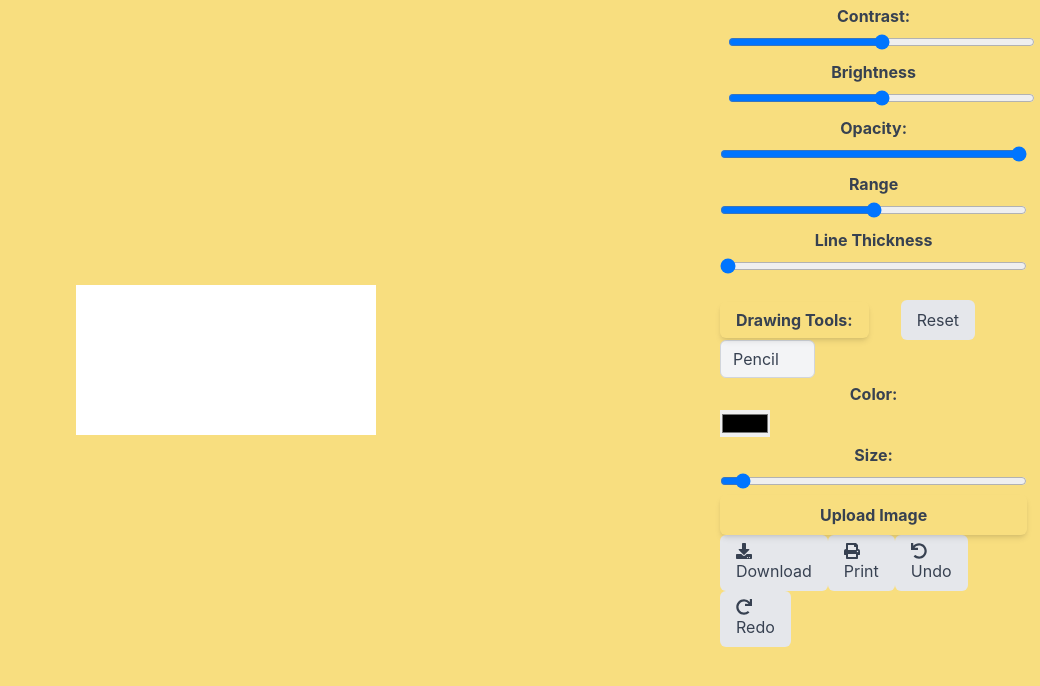
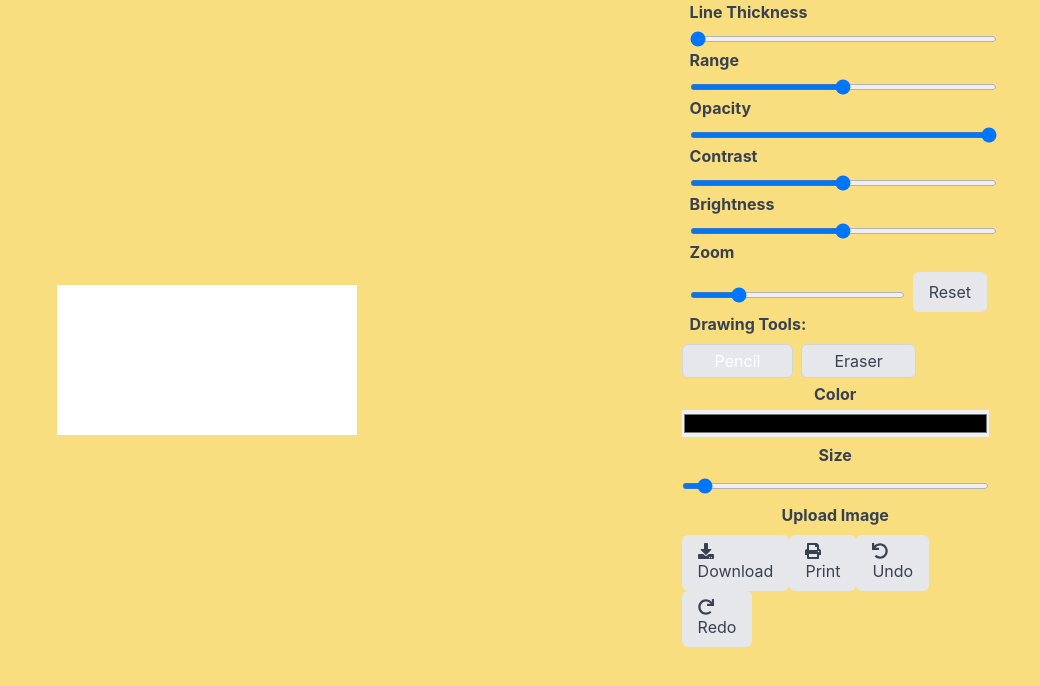
Before and after one commit to huzaifasad/Image-Editor-Fiverr, a React (Create React App) app: page / in a window 1280 px wide. Shown: the top 686 px of the page, without its empty margins (240-1280 px from the left). Built offline with nearby package versions, Linux system fonts and the light colour scheme.

Commit message:
Update ImageEditor.js

```diff
--- a/src/ImageEditor.js
+++ b/src/ImageEditor.js
@@ -1,16 +1,16 @@
-
 import React, { useState, useEffect, useRef } from 'react';
 import { FaUndo, FaRedo, FaDownload, FaPrint } from 'react-icons/fa';
+import { FaPencilAlt, FaEraser } from 'react-icons/fa';
 
 export default function ImageEditor() {
     const [image, setImage] = useState(null);
     const [previewImage, setPreviewImage] = useState(null);
     const [contrast, setContrast] = useState(100);
     const [brightness, setBrightness] = useState(100);
-    const [opacity, setOpacity] = useState(100);
+    const [opacity, setOpacity] = useState(0);
     const [grayscale, setGrayscale] = useState(0);
     const [sharpness, setSharpness] = useState(0);
-    const [extrasharp, setExtrasharp] = useState(0); // Added extra sharpness state
+    const [extrasharp, setExtrasharp] = useState(0);
     const [lineThickness, setLineThickness] = useState(2);
     const [isDrawing, setIsDrawing] = useState(false);
     const [tool, setTool] = useState('pencil');
@@ -18,15 +18,19 @@ export default function ImageEditor() {
     const [currentSize, setCurrentSize] = useState(2);
     const [undoStack, setUndoStack] = useState([]);
     const [redoStack, setRedoStack] = useState([]);
-    const [originalImage, setOriginalImage] = useState(null); // Store original image
-    const canvasRef = useRef(null);
-    const [firstImageLoad, setFirstImageLoad] = useState(true); // Flag to track first image load
+    const [originalImage, setOriginalImage] = useState(null);
+    const imageCanvasRef = useRef(null);
+    const drawingCanvasRef = useRef(null);
+    const [firstImageLoad, setFirstImageLoad] = useState(true);
+    const [zoomLevel, setZoomLevel] = useState(50); // Default zoom level
 
+    const handleZoomChange = (e) => {
+        setZoomLevel(parseInt(e.target.value)); // Update zoom level based on the range input value
+    };
 
     useEffect(() => {
         if (image) {
             if (firstImageLoad) {
-                // Reset filter states to defaults for the first image load
                 setContrast(100);
                 setBrightness(100);
                 setOpacity(100);
@@ -38,17 +42,17 @@ export default function ImageEditor() {
                 setCurrentSize(2);
                 setUndoStack([]);
                 setRedoStack([]);
-                setFirstImageLoad(false); // Set flag to false after applying the reset
+                setFirstImageLoad(false);
             }
 
-            setOriginalImage(image); // Store original image when a new image is uploaded
+            setOriginalImage(image);
 
-            const canvas = canvasRef.current;
-            const ctx = canvas.getContext('2d');
+            const imageCanvas = imageCanvasRef.current;
+            const ctx = imageCanvas.getContext('2d');
             const img = new Image();
             img.onload = () => {
-                canvas.width = img.width;
-                canvas.height = img.height;
+                imageCanvas.width = img.width;
+                imageCanvas.height = img.height;
 
                 const isNegative = contrast < 100;
                 const filter = `
@@ -61,23 +65,22 @@ export default function ImageEditor() {
                 ctx.filter = filter;
                 ctx.drawImage(img, 0, 0);
 
-                // Apply sharpening
-                applySharpening(ctx, canvas.width, canvas.height, sharpness);
+                if (sharpness !== 0) {
+                    applySharpening(ctx, imageCanvas.width, imageCanvas.height, sharpness);
+                }
 
-                // Apply additional sharpening
-                const imageData = ctx.getImageData(0, 0, canvas.width, canvas.height);
+                if (extrasharp !== 0) {
+                    const imageData = ctx.getImageData(0, 0, imageCanvas.width, imageCanvas.height);
                     const sharpenedData = extrashapfunction(imageData, extrasharp);
                     ctx.putImageData(sharpenedData, 0, 0);
+                }
 
-                setPreviewImage(canvas.toDataURL());
+                setPreviewImage(imageCanvas.toDataURL());
             };
             img.src = image;
         }
     }, [image, contrast, brightness, opacity, grayscale, sharpness, extrasharp, firstImageLoad]);
 
-
-
-    // Apply sharpening to the canvas context
     const applySharpening = (ctx, width, height, sharpness) => {
         const imageData = ctx.getImageData(0, 0, width, height);
         const data = imageData.data;
@@ -88,7 +91,7 @@ export default function ImageEditor() {
             -1, -1, -1,
             -1, 9 + factor, -1,
             -1, -1, -1
-        ]; // Kernel for sharpening (unsharp mask)
+        ];
 
         for (let i = 0; i < data.length; i += 4) {
             let sumRed = 0;
@@ -109,42 +112,7 @@ export default function ImageEditor() {
 
         ctx.putImageData(imageData, 0, 0);
     };
-const x=0;
- const handleImageChange = (e) => {
-    const file = e.target.files[0];
-    const reader = new FileReader();
 
-    reader.onload = () => {
-        setImage(reader.result);
-        const canvas = canvasRef.current;
-        const ctx = canvas.getContext('2d');
-        ctx.clearRect(0, 0, canvas.width, canvas.height);
-
-        // Reset filters and clear the canvas
-        resetFilters(canvas, ctx);
-
-        // Redraw the original image
-        if (originalImage) {
-            const img = new Image();
-            img.onload = () => {
-                ctx.drawImage(img, 0, 0);
-            };
-            img.src = originalImage;
-        }
-    };
-
-    if (file) {
-        reader.readAsDataURL(file);
-    } else {
-        // If no file selected, reset the image state
-        setImage(null);
-    }
-};
-
-
-    const handleContrastChange = (e) => {
-        setContrast(e.target.value);
-    };
     const extrashapfunction = (imageData, level) => {
         // Implementation remains the same
         const data = imageData.data;
@@ -195,24 +163,69 @@ const x=0;
 
         return imageData;
     };
+
+    const handleImageChange = (e) => {
+        const file = e.target.files[0];
+        const reader = new FileReader();
+
+        reader.onload = () => {
+            setImage(reader.result);
+            setContrast(100);
+            setBrightness(100);
+            setOpacity(0);
+            setGrayscale(0);
+            setSharpness(0);
+            setExtrasharp(0);
+            setFirstImageLoad(true);
+
+            const imageCanvas = imageCanvasRef.current;
+            const ctx = imageCanvas.getContext('2d');
+            ctx.clearRect(0, 0, imageCanvas.width, imageCanvas.height);
+
+            if (originalImage) {
+                const img = new Image();
+                img.onload = () => {
+                    ctx.drawImage(img, 0, 0);
+                };
+                img.src = originalImage;
+            }
+        };
+
+        if (file) {
+            reader.readAsDataURL(file);
+        } else {
+            setImage(null);
+        }
+    };
+
+    const handleContrastChange = (e) => {
+        setContrast(e.target.value);
+    };
+
     const handleBrightnessChange = (e) => {
         setBrightness(e.target.value);
     };
 
     const handleOpacityChange = (e) => {
-        setOpacity(e.target.value);
+        const newOpacity = e.target.value;
+        const invertedOpacity = 100 - newOpacity;
+        setOpacity(invertedOpacity);
     };
 
     const handleGrayscaleChange = (e) => {
         setGrayscale(e.target.value);
     };
 
+    const handleSharpnessChange = (e) => {
+        setSharpness(e.target.value);
+    };
+
+    const handleextraSharpenChange = (e) => {
+        setExtrasharp(e.target.value);
+    };
+
     const handleToolChange = (e) => {
         setTool(e.target.value);
-    };
-
-    const handleSharpnessChange = (e) => {
-        setSharpness(e.target.value);
     };
 
     const handleLineThicknessChange = (e) => {
@@ -227,36 +240,9 @@ const x=0;
         setCurrentSize(e.target.value);
     };
 
-    const handleCanvasMouseDown = (e) => {
-        setIsDrawing(true);
-        const canvas = canvasRef.current;
-        const ctx = canvas.getContext('2d');
-        const x = e.nativeEvent.offsetX;
-        const y = e.nativeEvent.offsetY;
 
-        if (tool === 'pencil' || tool === 'eraser') {
-            ctx.beginPath();
-            ctx.moveTo(x, y);
-            ctx.strokeStyle = tool === 'pencil' ? currentColor : '#ffffff';
-            ctx.lineWidth = tool === 'eraser' ? lineThickness * 2 : currentSize;
-        }
-    };
-
-    const handleCanvasMouseMove = (e) => {
-        if (!isDrawing) return;
-        const canvas = canvasRef.current;
-        const ctx = canvas.getContext('2d');
-        const x = e.nativeEvent.offsetX;
-        const y = e.nativeEvent.offsetY;
-
-        if (tool === 'pencil' || tool === 'eraser') {
-            ctx.lineTo(x, y);
-            ctx.stroke();
-        }
-    };
 
     const handleReset = () => {
-        // Reset all filters and clear the canvas
         setContrast(100);
         setBrightness(100);
         setOpacity(100);
@@ -268,43 +254,49 @@ const x=0;
         setCurrentSize(2);
         setUndoStack([]);
         setRedoStack([]);
-        setImage(originalImage); // Set image back to original
-        setPreviewImage(null);
+        setImage(originalImage);
 
-        // Clear the canvas
-        const canvas = canvasRef.current;
-        const ctx = canvas.getContext('2d');
-        ctx.clearRect(0, 0, canvas.width, canvas.height);
+        const drawingCanvas = drawingCanvasRef.current;
+        const ctx = drawingCanvas.getContext('2d');
+        ctx.clearRect(0, 0, drawingCanvas.width, drawingCanvas.height); // Clear the drawing canvas
 
-        // Redraw the original image
+        const imageCanvas = imageCanvasRef.current;
+        const imageCtx = imageCanvas.getContext('2d');
+        imageCtx.clearRect(0, 0, imageCanvas.width, imageCanvas.height);
+
         if (originalImage) {
             const img = new Image();
             img.onload = () => {
-                ctx.drawImage(img, 0, 0);
+                imageCtx.drawImage(img, 0, 0);
             };
             img.src = originalImage;
         }
     };
-    const handleCanvasMouseUp = () => {
-        if (tool === 'pencil' || tool === 'eraser') {
-            setIsDrawing(false);
-            const canvas = canvasRef.current;
-            const ctx = canvas.getContext('2d');
-            setUndoStack([...undoStack, ctx.getImageData(0, 0, canvas.width, canvas.height)]);
-            setRedoStack([]); // Clear redo stack when new action is performed
-        }
+
+    const handleDownload = () => {
+        const imageCanvas = imageCanvasRef.current;
+        const drawingCanvas = drawingCanvasRef.current;
+        const mergedCanvas = document.createElement('canvas');
+        const mergedCtx = mergedCanvas.getContext('2d');
+
+        mergedCanvas.width = imageCanvas.width;
+        mergedCanvas.height = imageCanvas.height;
+
+        mergedCtx.drawImage(imageCanvas, 0, 0);
+        mergedCtx.drawImage(drawingCanvas, 0, 0);
+
+        const link = document.createElement('a');
+        link.download = 'edited_image.png';
+        link.href = mergedCanvas.toDataURL();
+        link.click();
     };
+
     const handlePrint = () => {
-        const canvas = canvasRef.current;
-        const ctx = canvas.getContext('2d');
-
-        // Open a new window with the canvas image
+        const imageCanvas = imageCanvasRef.current;
         const printWindow = window.open('', '_blank');
         printWindow.document.open();
-        printWindow.document.write('<img src="' + canvas.toDataURL() + '" style="width:100%; height:auto;">');
+        printWindow.document.write('<img src="' + imageCanvas.toDataURL() + '" style="width:100%; height:auto;">');
         printWindow.document.close();
-
-        // After the image has loaded in the new window, trigger print
         printWindow.onload = function() {
             printWindow.print();
         };
@@ -312,9 +304,9 @@ const x=0;
 
     const handleUndo = () => {
         if (undoStack.length > 0) {
-            const canvas = canvasRef.current;
-            const ctx = canvas.getContext('2d');
-            setRedoStack([...redoStack, ctx.getImageData(0, 0, canvas.width, canvas.height)]);
+            const drawingCanvas = drawingCanvasRef.current;
+            const ctx = drawingCanvas.getContext('2d');
+            setRedoStack([...redoStack, ctx.getImageData(0, 0, drawingCanvas.width, drawingCanvas.height)]);
             const lastAction = undoStack.pop();
             ctx.putImageData(lastAction, 0, 0);
             setUndoStack([...undoStack]);
@@ -323,79 +315,142 @@ const x=0;
 
     const handleRedo = () => {
         if (redoStack.length > 0) {
-            const canvas = canvasRef.current;
-            const ctx = canvas.getContext('2d');
-            setUndoStack([...undoStack, ctx.getImageData(0, 0, canvas.width, canvas.height)]);
+            const drawingCanvas = drawingCanvasRef.current;
+            const ctx = drawingCanvas.getContext('2d');
+            setUndoStack([...undoStack, ctx.getImageData(0, 0, drawingCanvas.width, drawingCanvas.height)]);
             const lastAction = redoStack.pop();
             ctx.putImageData(lastAction, 0, 0);
             setRedoStack([...redoStack]);
         }
     };
+    const draw = (e) => {
+        if (!isDrawing) return;
+        const drawingCanvas = drawingCanvasRef.current;
+        const ctx = drawingCanvas.getContext('2d');
+        const x = e.nativeEvent.offsetX;
+        const y = e.nativeEvent.offsetY;
 
-    const handleDownload = () => {
-        const canvas = canvasRef.current;
-        const link = document.createElement('a');
-        link.download = 'edited_image.png';
-        link.href = canvas.toDataURL();
-        link.click();
+        ctx.lineTo(x, y);
+        ctx.strokeStyle = currentColor;
+        ctx.lineWidth = currentSize;
+        ctx.stroke();
     };
-    const handleextraSharpenChange = (e) => {
-        setExtrasharp(e.target.value);
+
+    // Function to start drawing
+    const startDrawing = (e) => {
+        setIsDrawing(true);
+        const drawingCanvas = drawingCanvasRef.current;
+        const ctx = drawingCanvas.getContext('2d');
+        const x = e.nativeEvent.offsetX;
+        const y = e.nativeEvent.offsetY;
+
+        ctx.beginPath();
+        ctx.moveTo(x, y);
+        ctx.strokeStyle = currentColor;
+        ctx.lineWidth = currentSize;
+    };
+
+    // Function to stop drawing
+    const endDrawing = () => {
+        setIsDrawing(false);
+    };
+
+    // Function to handle canvas mouse down event
+    const handleCanvasMouseDown = (e) => {
+        startDrawing(e);
+    };
+
+    // Function to handle canvas mouse move event
+    const handleCanvasMouseMove = (e) => {
+        draw(e);
+    };
+
+    // Function to handle canvas mouse up event
+    const handleCanvasMouseUp = () => {
+        endDrawing();
     };
     return (
         <div className='h-screen w-screen flex bg-[#F8DE7F]'>
-            <div className='w-[75%] px-2'>
-                <div className='   h-[90%]  w-[97%] flex items-center justify-center'>
+        <div className='w-[72%] h-screen px-2'>
+            <div className='h-[90%]  w-[97%] flex items-center justify-center'>
               <canvas
-    key={image} // Add this key that depends on the image state
+    key={image}
     className="relative overflow-hidden bg-[#fff]"
-    ref={canvasRef}
+    ref={(canvas) => {
+        imageCanvasRef.current = canvas;
+        drawingCanvasRef.current = canvas;
+    }}
     onMouseDown={handleCanvasMouseDown}
     onMouseMove={handleCanvasMouseMove}
     onMouseUp={handleCanvasMouseUp}
 />
 
             </div>
-
         </div>
             <div className='w-[24%]'>
                 <div className=' h-screen '>
+                <div>
+                        <label className='flex items-center  text-gray-700 font-bold rounded-md  px-2 transform hover:scale-105 transition-transform duration-300'>Line Thickness</label>
+                        <input
+                            type="range"
+                            min="0"
+                            max="100"
+                            value={extrasharp}
+                            onChange={handleextraSharpenChange}
+                            className="custom-range ml-2 w-full h-4"
+ style={{ height: '6px' }}                            />
+                    </div>
+                    <div>
+                        <label className='flex items-center  text-gray-700 font-bold rounded-md  px-2 transform hover:scale-105 transition-transform duration-300'>Range</label>
+                        <input
+                            type="range"
+                            min="-200"
+                            max="200"
+                            value={sharpness}
+                            onChange={handleSharpnessChange}
 
+                            className="custom-range ml-2 w-full h-4"
+ style={{ height: '6px' }}           />
+                    </div>
+                    <div>
+                        <label className='flex items-center  text-gray-700 font-bold rounded-md  px-2 transform hover:scale-105 transition-transform duration-300'>Opacity</label>
+                        <input
+    type="range"
+    min="0"
+    max="100"
+    value={100 - opacity} // Invert the value for the slider
+    onChange={handleOpacityChange}
+    className="custom-range ml-2 w-full h-4" // Adjust the height here
+    style={{ height: '6px' }} // Adjust the width here
+/>
+                    </div>
                     <div className=''>
-                        <label className='flex items-center justify-center text-gray-700 font-bold rounded-md shadow-xs py-1 px-2 transform hover:scale-105 transition-transform duration-300'>Contrast:</label>
+                        <label className='flex items-center  text-gray-700 font-bold rounded-md  px-2 transform hover:scale-105 transition-transform duration-300'>Contrast</label>
                         <input
                             type="range"
                             min="0"
                             max="200"
                             value={contrast}
                             onChange={handleContrastChange}
-                            className="ml-2   w-full"
-                        />
+                            className="custom-range ml-2 w-full"
+                            style={{ height: '6px' }}                         />
 
                     </div>
 
-                   <div className=''>
-                        <label className='flex items-center justify-center text-gray-700 font-bold rounded-md shadow-xs py-1 px-2 transform hover:scale-105 transition-transform duration-300'>Brightness</label>
+                    <div>
+                        <label className='flex items-center  text-gray-700 font-bold rounded-md  px-2 transform hover:scale-105 transition-transform duration-300'>Brightness</label>
                         <input
                             type="range"
                             min="0"
                             max="200"
                             value={brightness}
                             onChange={handleBrightnessChange}
-                            className="custom-range ml-2 w-full"                            />
-
+                            className="custom-range ml-2 w-full"
+                            style={{ height: '6px' }}
+                                           />
                     </div>
 
-                    <div>
-                        <label className='flex items-center justify-center text-gray-700 font-bold rounded-md shadow-xs py-1 px-2 transform hover:scale-105 transition-transform duration-300'>Opacity:</label>
-                        <input
-                            type="range"
-                            min="0"
-                            max="100"
-                            value={opacity}
-                            onChange={handleOpacityChange}
- className="w-full"                           />
-                    </div>
+
 
                     {/* <div>
                         <label className='flex'>Grayscale:</label>
@@ -408,66 +463,72 @@ const x=0;
                         />
                     </div> */}
 
+
+
+
                     <div>
-                        <label className='flex items-center justify-center text-gray-700 font-bold rounded-md shadow-xs py-1 px-2 transform hover:scale-105 transition-transform duration-300'>Range</label>
+                    <label className='flex items-center  text-gray-700 font-bold rounded-md  px-2 transform hover:scale-105 transition-transform duration-300'>Zoom</label>
     <input
         type="range"
-                            min="-200"
+        min="10"
         max="200"
-                            value={sharpness}
-                            onChange={handleSharpnessChange}
- className="w-full"                           />
-                    </div>
+        value={zoomLevel}
+        onChange={handleZoomChange}
+        className="custom-range ml-2 w-[70%]"
+        style={{ height: '6px' }}
+    />
+      <button className="ml-2 mt-2 bg-gray-200 text-gray-700 px-4 py-2 rounded-md hover:bg-gray-300 transition-colors" onClick={handleReset}>Reset</button>
 
-                    <div>
-                        <label className='flex items-center justify-center text-gray-700 font-bold rounded-md shadow-xs py-1 px-2 transform hover:scale-105 transition-transform duration-300'>Line Thickness</label>
-                        <input
-                            type="range"
-                            min="0"
-                            max="100"
-                            value={extrasharp}
-                            onChange={handleextraSharpenChange}
- className="w-full"                                                      />
                     </div>
                     <div className="relative inline-block">
-  <label className=' items-center mt-2 justify-center text-gray-700 font-bold rounded-md shadow-md py-2 px-4 transform hover:scale-105 transition-transform duration-300' >Drawing Tools:</label>
-  <button className=' ml-8 mt-5 bg-gray-200 text-gray-700 px-4 py-2 rounded-md hover:bg-gray-300 transition-colors' onClick={handleReset}>
-                        Reset
+  <label className='items-center mt-2 justify-center text-gray-700 font-bold rounded-md py-1 px-2 transform hover:scale-105 transition-transform duration-300' >Drawing Tools:</label>
+</div>
+<div className="relative inline-block">
+  <button
+    className={`mt-2 bg-gray-200 text-gray-700 px-8 py-1 rounded-md hover:bg-gray-300 transition-colors border border-gray-300 ${
+      tool === 'pencil' ? 'bg-blue-400 text-white' : ''
+    }`}
+    onClick={() => setTool('pencil')}
+  >
+    Pencil
   </button>
-  <select
-    value={tool}
-    onChange={handleToolChange}
-    className="block appearance-none bg-gray-100 border border-gray-300 text-gray-700 py-2 px-3 pr-8 rounded-md leading-tight focus:outline-none focus:bg-white focus:border-gray-500"
+  <button
+    className={`ml-2 mt-2 bg-gray-200 text-gray-700 px-8 py-1 rounded-md hover:bg-gray-300 transition-colors border border-gray-300 ${
+      tool === 'eraser' ? 'bg-blue-400 text-white' : ''
+    }`}
+    onClick={() => setTool('eraser')}
   >
-    <option value="pencil">Pencil</option>
-    <option value="eraser">Eraser</option>
-  </select>
-
+    Eraser
+  </button>
 </div>
 
 
 
+
+
                     <div>
-                        <label className='flex items-center justify-center text-gray-700 font-bold rounded-md shadow-xs py-1 px-2 transform hover:scale-105 transition-transform duration-300'>Color:</label>
+                        <label className='flex items-center justify-center text-gray-700 font-bold rounded-md shadow-xs py-1 px-2 transform hover:scale-105 transition-transform duration-300'>Color</label>
                         <input
                             type="color"
                             value={currentColor}
                             onChange={(e) => handleColorChange(e.target.value)}
+                            className='w-full'
                         />
                     </div>
 
                     <div>
-                        <label className='flex items-center justify-center text-gray-700 font-bold rounded-md shadow-xs py-1 px-2 transform hover:scale-105 transition-transform duration-300'>Size:</label>
+                        <label className='flex items-center justify-center text-gray-700 font-bold rounded-md shadow-xs py-1 px-2 transform hover:scale-105 transition-transform duration-300'>Size</label>
                         <input
                             type="range"
                             min="1"
                             max="20"
                             value={currentSize}
                             onChange={handleSizeChange}
- className="w-full"                           />
+ className="w-full"
+ style={{ height: '6px' }}           />
                     </div>
 
-                    <label className="flex items-center justify-center text-gray-700 font-bold rounded-md shadow-md py-2 px-4 transform hover:scale-105 transition-transform duration-300">
+                    <label className="flex items-center justify-center text-gray-700 font-bold rounded-md  py-2 px-4 transform hover:scale-105 transition-transform duration-300">
     Upload Image
     <input
         type="file"
```
Lines whose indentation alone changed are shown as unchanged.
